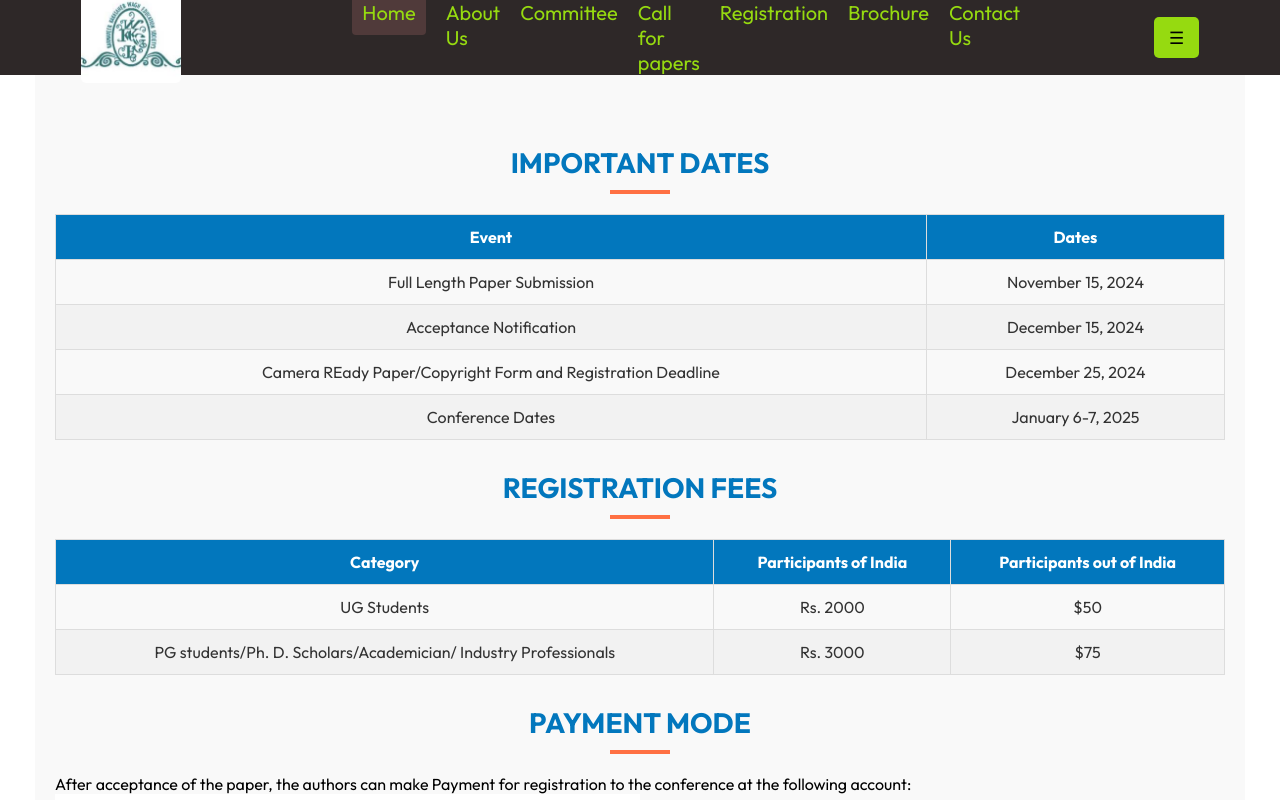
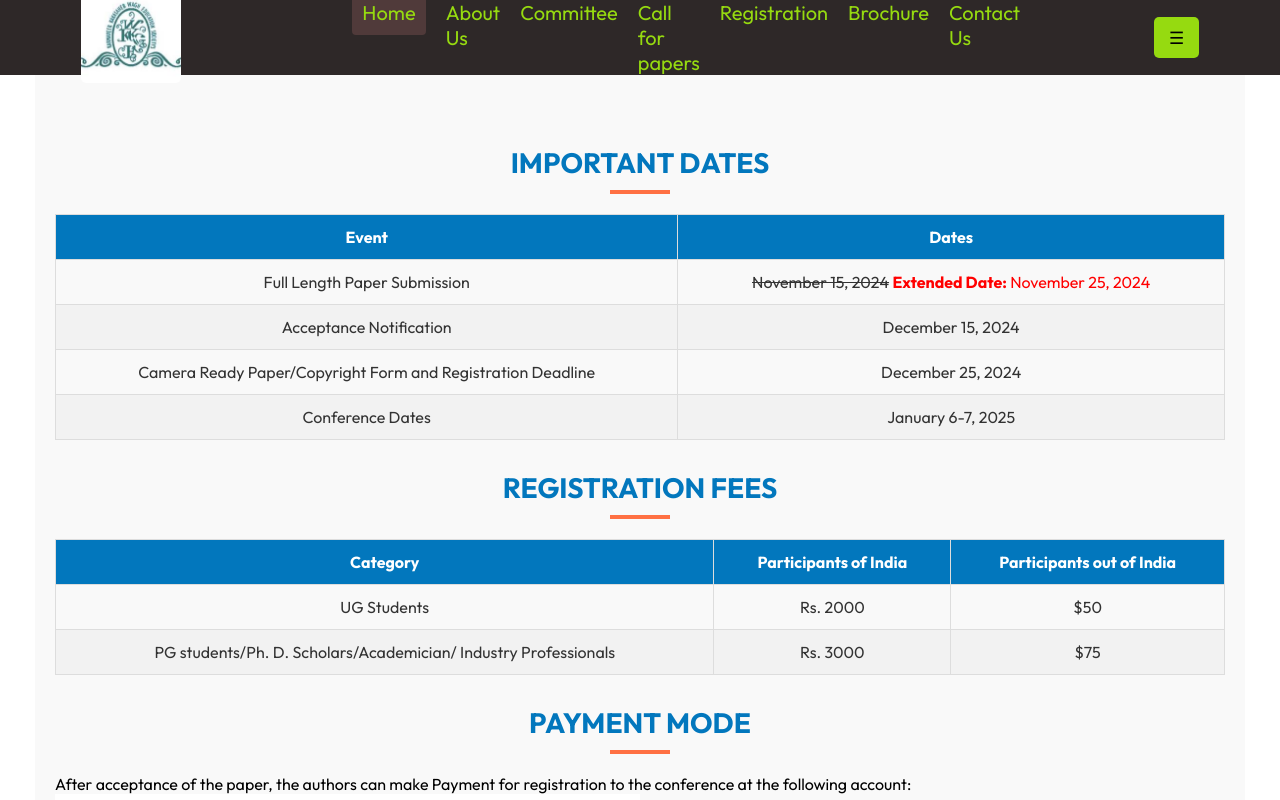
Before and after one commit to CodeSrushti-3105/KKW-Conference-Website, a React (Vite) app: page /registration in a window 1280 px wide. Shown: the top 800 px of the page. Built offline with nearby package versions, Linux system fonts and the light colour scheme.

Commit message:
extend commit

```diff
--- a/src/assets/assets.js
+++ b/src/assets/assets.js
@@ -93,21 +93,25 @@ export const OrganisingCommittee = [
 export const datesTable = [
     {
       event: "Full Length Paper Submission",
-        date: "November 15, 2024"
+      date: '<del>November 15, 2024</del> <span style="font-weight: bold; color: red;">Extended Date:</span> <span style="color: red;">November 25, 2024</span>'
     },
     {
       event: "Acceptance Notification",
       date: "December 15, 2024"
     },
     {
-        event: "Camera REady Paper/Copyright Form and Registration Deadline",
+      event: "Camera Ready Paper/Copyright Form and Registration Deadline",
       date: "December 25, 2024"
     },
     {
       event: "Conference Dates",
       date: "January 6-7, 2025"
     }
-]
+  ];
+
+  // Update only the first date
+  datesTable[0].date = '<del>November 15, 2024</del> <span style="font-weight: bold; color: red;">Extended Date:</span> <span style="color: red;">November 25, 2024</span>';
+
 
 export const InternationalMembers = [
     {
--- a/src/components/Registration/Registration.css
+++ b/src/components/Registration/Registration.css
@@ -90,6 +90,8 @@
   table tbody tr:hover {
     background-color: #ddd;
   }
+
+
 
   .payment-mode ul li {
     padding-left: 10px;
--- a/src/components/Registration/Registration.jsx
+++ b/src/components/Registration/Registration.jsx
@@ -21,7 +21,13 @@ function Registration() {
   {datesTable.map((item, index) => (
     <tr key={index}>
       <td>{item.event}</td>
-                  <td>{item.date}</td>
+      <td>
+        {index === 0 ? (
+          <span dangerouslySetInnerHTML={{ __html: item.date }} />
+        ) : (
+          item.date
+        )}
+      </td>
     </tr>
   ))}
 </tbody>
```
Lines whose indentation alone changed are shown as unchanged.
